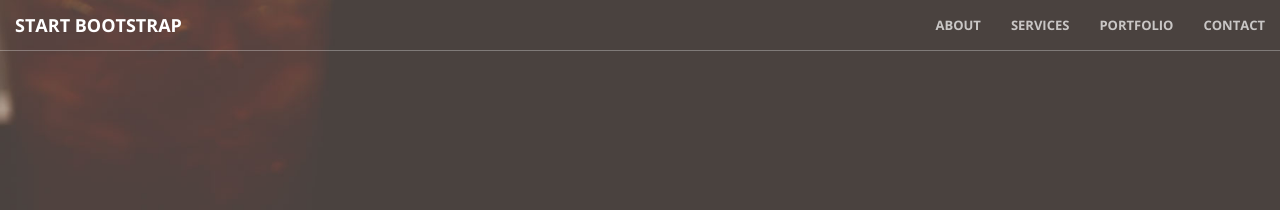
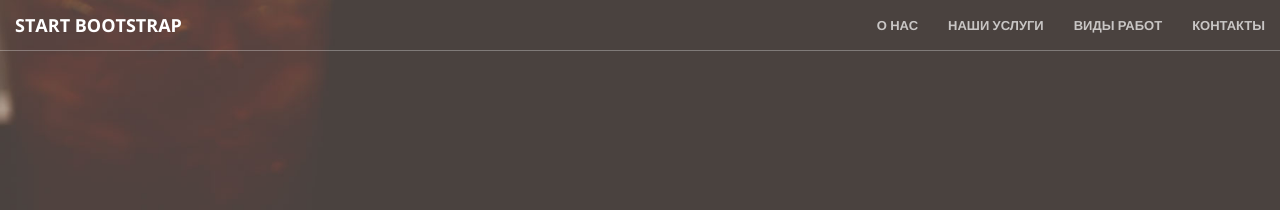
Before and after one commit to Magnum800/e-motors, a Jekyll site: the page built from index.html, in a window 1280 px wide. Shown: the top 210 px of the page. Built offline with Jekyll 4.4.1, drawn with Linux system fonts in a browser that asks for light colours.

Commit message:
Update nav.html

```diff
--- a/_includes/nav.html
+++ b/_includes/nav.html
@@ -15,16 +15,16 @@
         <div class="collapse navbar-collapse" id="bs-example-navbar-collapse-1">
             <ul class="nav navbar-nav navbar-right">
                 <li>
-                    <a class="page-scroll" href="#о нас">About</a>
+                    <a class="page-scroll" href="#о нас">о нас</a>
                 </li>
                 <li>
-                    <a class="page-scroll" href="#наши услуги">Services</a>
+                    <a class="page-scroll" href="#наши услуги">наши услуги</a>
                 </li>
                 <li>
-                    <a class="page-scroll" href="#виды работ">Portfolio</a>
+                    <a class="page-scroll" href="#виды работ">виды работ</a>
                 </li>
                 <li>
-                    <a class="page-scroll" href="#контакты">Contact</a>
+                    <a class="page-scroll" href="#контакты">контакты</a>
                 </li>
             </ul>
         </div>
```
